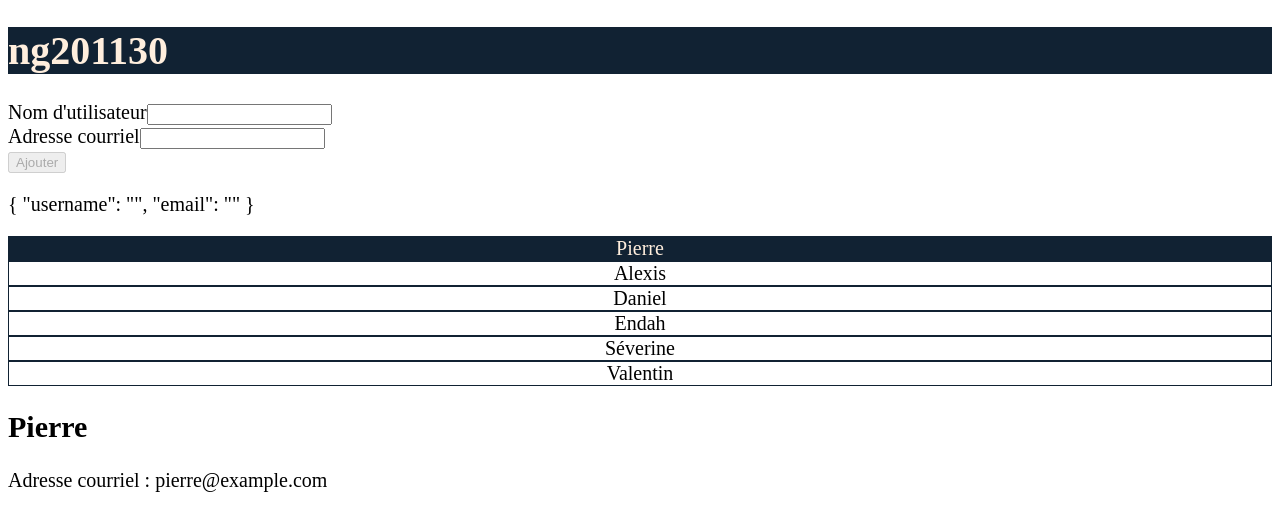
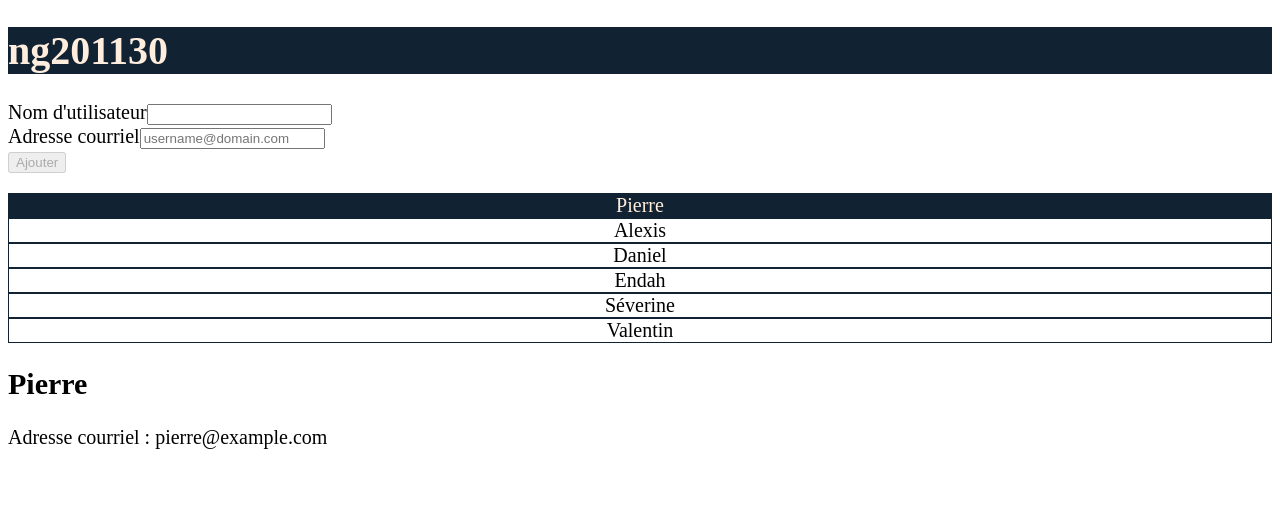
Before and after one commit to pbreteche/ng201130, an Angular app: page / in a window 1280 px wide. Shown: the top 530 px of the page. Built offline with nearby package versions, Linux system fonts and the light colour scheme.

Commit message:
more validation

```diff
--- a/src/app/contact-create/contact-create.component.html
+++ b/src/app/contact-create/contact-create.component.html
@@ -2,18 +2,20 @@
   <div>
     <label for="new-contact-username">Nom d'utilisateur</label>
     <input type="text" name="username" id="new-contact-username"
-    [(ngModel)]="newContact.username" required>
+    [(ngModel)]="newContact.username" required minlength="4" #username="ngModel">
+    <div class="error" *ngIf="username.invalid && username.touched">
+      <p *ngIf="username.errors.required">Ce champs est obligatoire</p>
+      <p *ngIf="username.errors.minlength">Le nom doit comporter au moins 4 caractères</p>
+    </div>
   </div>
   <div>
     <label for="new-contact-email">Adresse courriel</label>
-    <input type="email" name="email" id="new-contact-email"
+    <input type="email" name="email" id="new-contact-email" placeholder="username@domain.com"
     [(ngModel)]="newContact.email" required email #email="ngModel">
-    <p class="error" *ngIf="email.invalid && email.touched">
-      Ce champs n'est pas valide.
-    </p>
+    <div class="error" *ngIf="email.invalid && email.touched">
+      <p *ngIf="email.errors.required">Ce champs est obligatoire</p>
+      <p *ngIf="email.errors.email">Vous devez saisir un email au format valide</p>
+    </div>
   </div>
   <button [disabled]="form.invalid">Ajouter</button>
 </form>
-<p>
-  {{ newContact | json }}
-</p>
```
